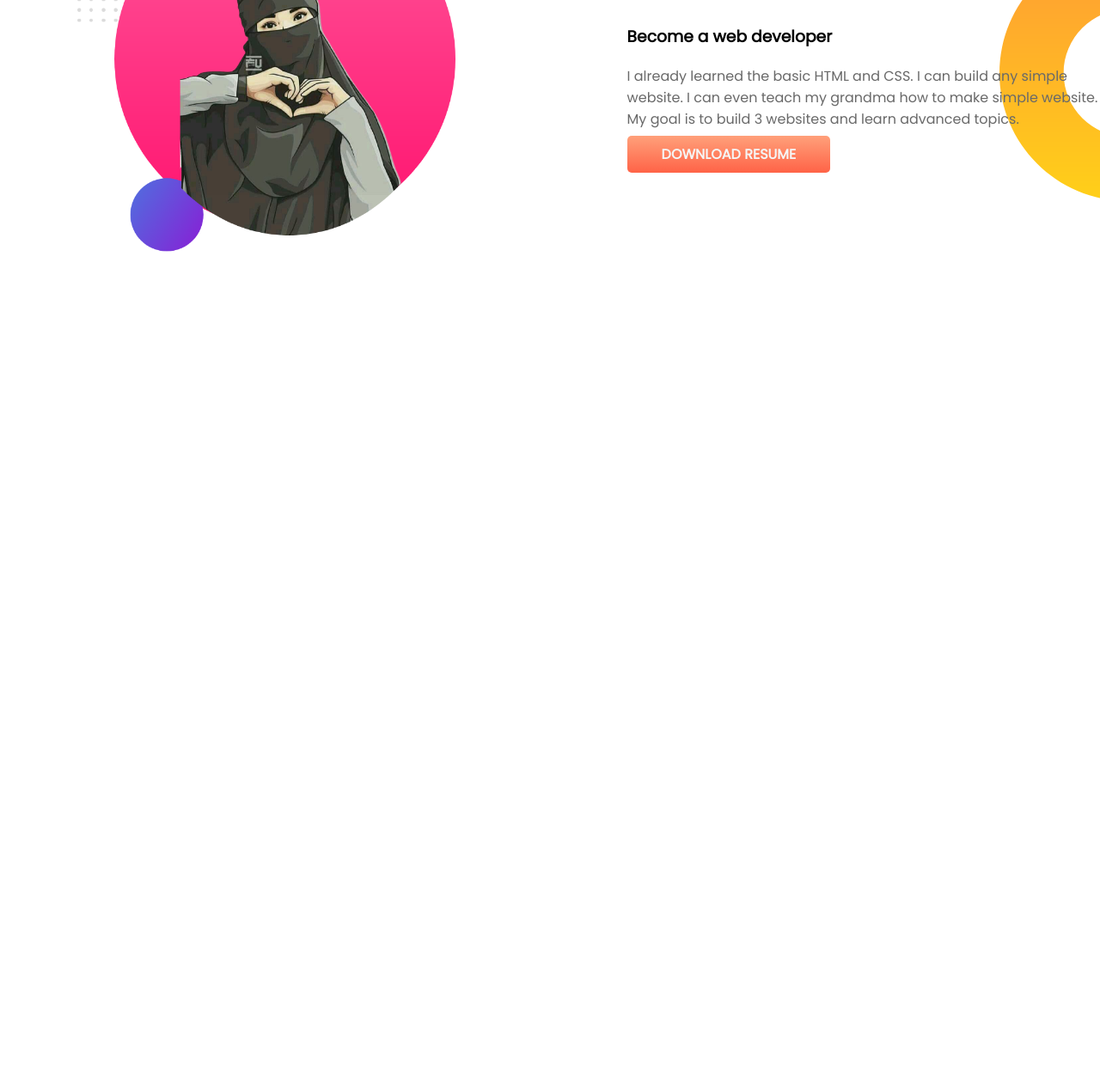
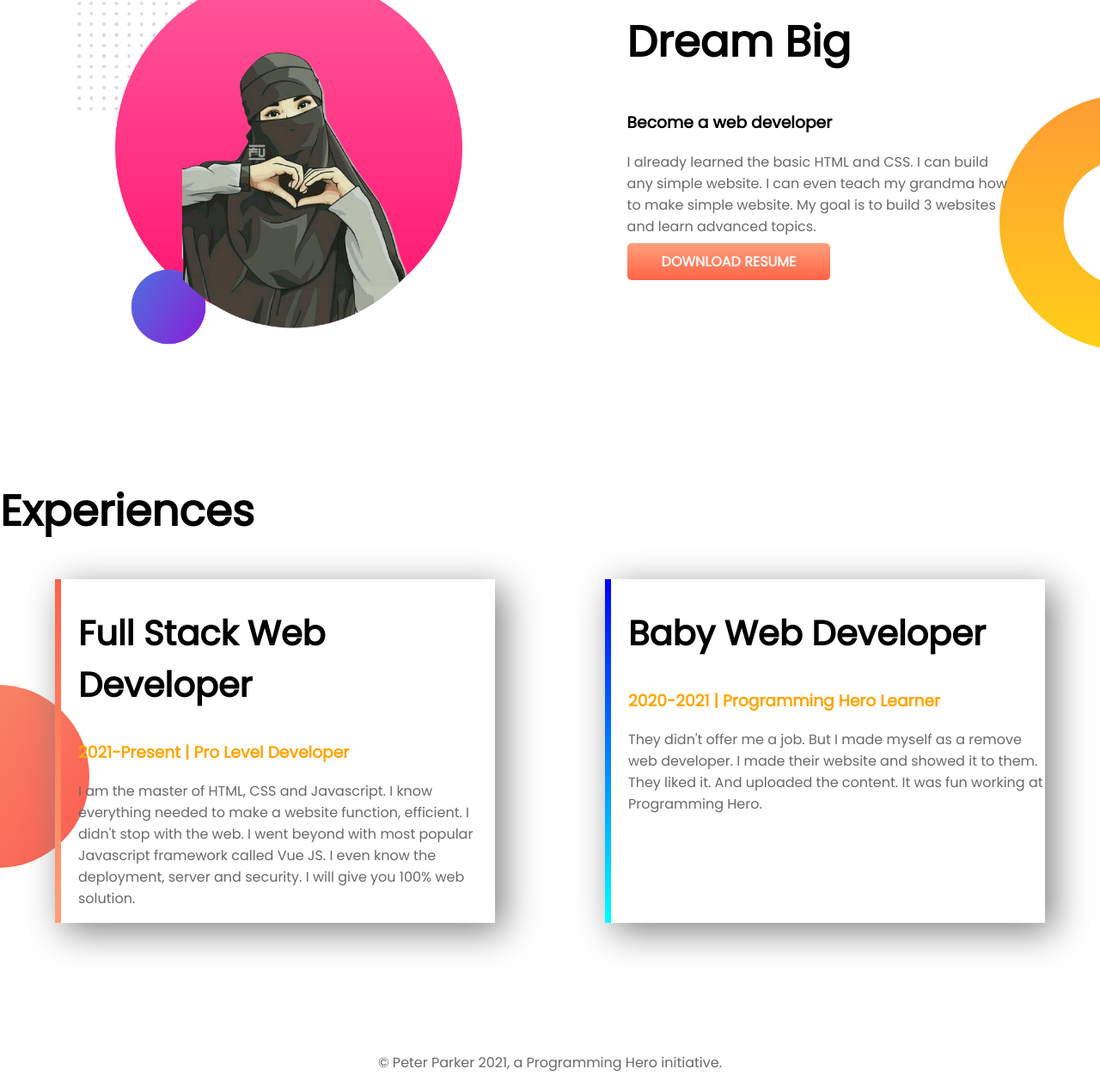
Before and after one commit to TakiaTanjidaHuda/developer-portfolio, a plain HTML site: page index.html in a window 1280 px wide. Shown: the part 743-2008 px from the top of the page at 86% size. Before the commit the page ends 1193 px from the top, so only its background shows below. Drawn offline with Linux system fonts and the light colour scheme.

Commit message:
footer and experience added

```diff
--- a/index.html
+++ b/index.html
@@ -13,7 +13,7 @@
 
 </head>
 <body>
-    <section class="top-banner">
+    <section class="top-banner flexible-container">
         <div class="half-width">
             <h1>Welcome To </h1>
         <h1> <span class="orange-color">Ahmed Tarique</span>   World</h1>
@@ -26,7 +26,8 @@
         </div>
         </section>
 
-        <section class="dream-big">
+        <section class="dream-big flexible-container">
+
             <div class="half-width">
                <img src="images/my-bg2 (1).png" alt="">
             </div>
@@ -39,5 +40,29 @@
             </div>
 
         </section>
+
+        <section class="experience-area">
+
+            <h1>Experiences</h1>
+
+           <div class=" flexible-container">
+            <div id="full-web" class="experience-item">
+                <h2>Full Stack Web Developer</h2 >
+                <h3 class="orange-color"><span>2021-Present | Pro Level Developer</span></h3>
+                <p>I am the master of HTML, CSS and Javascript. I know everything needed to make a website function, efficient. I didn't stop with the web. I went beyond with most popular Javascript framework called Vue JS. I even know the deployment, server and security. I will give you 100% web solution.
+
+                </p>
+            </div>
+            <div id="baby-web" class="experience-item">
+                <h2>Baby Web Developer</h2>
+                <h3 class="orange-color"><span>2020-2021 | Programming Hero Learner</span></h3>
+                <p>They didn't offer me a job. But I made myself as a remove web developer. I made their website and showed it to them. They liked it. And uploaded the content. It was fun working at Programming Hero.</p>
+            </div>
+           </div>
+           <footer id="foot">
+               <p>© Peter Parker 2021, a Programming Hero initiative.</p>
+           </footer>
+
+        </section>
 </body>
 </html>
--- a/style.css
+++ b/style.css
@@ -7,6 +7,9 @@ h1{
     font-size: 50px;
 
 }
+h2{
+    font-size: 40px;
+}
 .orange-color{
     color: orange;
 }
@@ -14,7 +17,7 @@ p{
 
     color: dimgrey;
 }
-section{
+.flexible-container{
     display: flex;
     margin-bottom: 150px;
 
@@ -23,9 +26,10 @@ section{
 .half-width{
     width: 50%;
     padding-left: 7%;
+    padding-right: 8%;
 }
 .half-width img{
-         width: 80% ;
+         width: 100% ;
 }
 .link-button{
     text-decoration: none;
@@ -43,6 +47,30 @@ section{
 .dream-big{
     background-image: url(images/dream-bg.png);
     background-repeat: no-repeat;
-    background-position: right;
-
+    background-position: right bottom;
 }
+.experience-area{
+    background-image: url(images/exp-bg.png);
+    background-repeat: no-repeat;
+    background-position:left;
+}
+.experience-item{
+    width: 50%;
+    margin-left: 5%;
+    margin-right: 5%;
+    padding-left: 20px;
+    box-shadow: 10px 10px 40px grey;
+}
+#full-web{
+    border-left: 7px solid;
+    border-image: linear-gradient(tomato,lightsalmon);
+    border-image-slice: 1;
+}
+#baby-web{
+    border-left: 7px solid;
+    border-image: linear-gradient(blue, cyan);
+    border-image-slice: 1;
+}
+#foot{
+    text-align: center;
+}
```
Also changed, not shown: images/IMG_20180411_230722.jpg (deleted), images/athb01.png (deleted), images/athb02.png (deleted), images/athb03.png (deleted), images/athb04.png (deleted), images/jhankar.png (deleted), images/jhankar2.png (deleted), images/pic01.png (deleted), images/pic02.png (deleted), images/pp01.jpg (deleted), images/pp06.png (deleted), images/received_864706593701232.jpeg (deleted), 4 other files.
